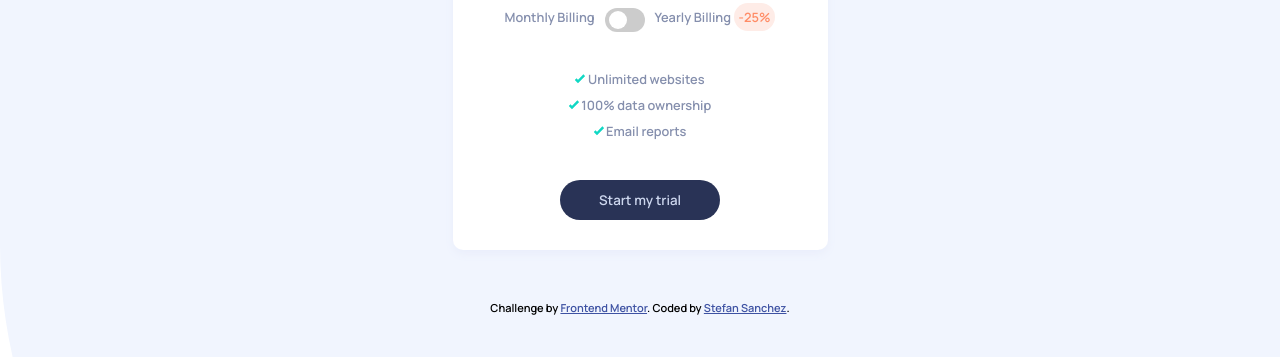
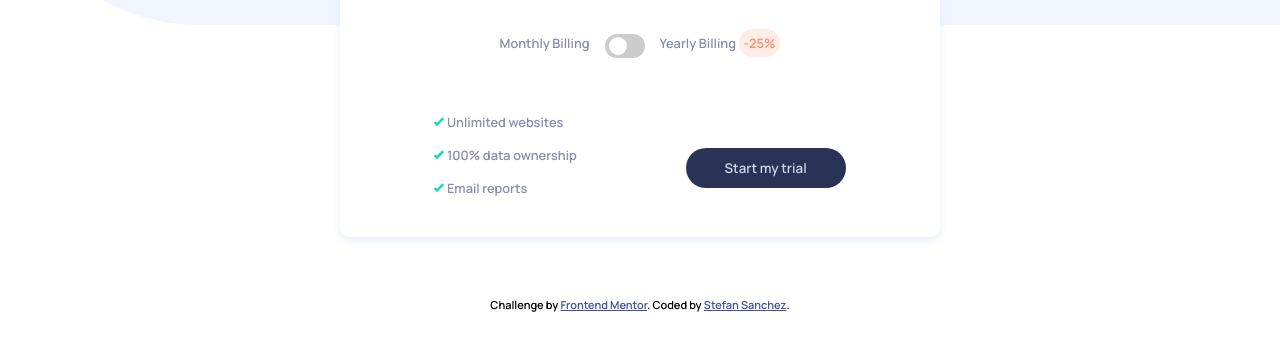
Before and after one commit to StefanSan26/interactive-pricing-component, a plain HTML site: page index.html in a window 1280 px wide. Shown: the part 443-800 px from the top of the page. Drawn offline with Linux system fonts and the light colour scheme.

Commit message:
Desktop version ready + Readme added

```diff
--- a/index.html
+++ b/index.html
@@ -36,11 +36,16 @@
 				<p class="pricing--pay__yearly">Yearly Billing <span class="pricing--pay__discount">-25%</span> </p>
 			</div>
 			<div class="info">
-				<p><span class="check"></span> Unlimited websites</p>
-				<p><span class="check"></span> 100% data ownership</p>
-				<p><span class="check"></span> Email reports</p>
-				<button type="button">Start my trial</button>
+				<div class="info--pack">
+					<p><span class="check"></span> Unlimited websites</p>
+					<p><span class="check"></span> 100% data ownership</p>
+					<p><span class="check"></span> Email reports</p>
+				</div>
+				<div class="info--btn">
+					<button type="button" class="start-trial">Start my trial</button>
+				</div>
 			</div>
+
 		</section>
 	</main>
 	<div class="attribution">
--- a/style.css
+++ b/style.css
@@ -25,16 +25,15 @@ body {
   height: 100%;
   width: 100%;
   background-image: url(./images/bg-pattern.svg);
-	background-size: 300% ;
-
+  background-size: 300%;
   background-repeat: no-repeat;
 }
 main {
-	margin-top: 50px;
+  margin-top: 60px;
   display: flex;
   flex-direction: column;
   align-items: center;
-	background-image:url(./images/pattern-circles.svg);
+  background-image: url(./images/pattern-circles.svg);
   background-size: 25vh;
   background-position: top;
   background-repeat: no-repeat;
@@ -54,25 +53,23 @@ p {
   font-size: 1rem;
   text-align: center;
 }
-.pricing{
+.pricing {
   display: flex;
   flex-direction: column;
   justify-content: center;
   text-align: center;
-	margin-top: 4rem;
-	margin-bottom: 50px;
+  margin-top: 50px;
+  margin-bottom: 60px;
   background-color: var(--White);
-	width: 375px;
-	height: fit-content;
-
-	box-shadow: 0px 4px 8px var(--Light-Grayish-Blue) ;
+  width: 90vw;
+  max-width: 600px;
+  box-shadow: 0px 4px 8px var(--Light-Grayish-Blue);
   border-radius: 10px;
 }
-.pricing--pageviews{
-	margin: 40px;
-
+.pricing--pageviews {
+  margin: 50px;
 }
-.pricing-control{
+.pricing-control {
   width: 90%;
   margin: 0 auto;
   appearance: none;
@@ -80,7 +77,7 @@ p {
   background: var(--soft-cyan);
   outline: none;
   opacity: 0.7;
-  transition: opacity .2s;
+  transition: opacity 0.2s;
   border-radius: 5px;
 }
 
@@ -88,7 +85,6 @@ p {
   opacity: 1;
 }
 .pricing-control::-webkit-slider-thumb {
-
   appearance: none;
   width: 35px;
   height: 35px;
@@ -97,51 +93,50 @@ p {
   border-radius: 50%;
 }
 
-
-.pricing--price{
+.pricing--price {
   margin-top: 2rem;
 }
-.pricing--price p{
+.pricing--price p {
   display: inline;
 }
-.pricing--pay{
+.pricing--pay {
   display: flex;
   justify-content: center;
-	margin-top: 40px;
+  margin-top: 50px;
 }
-.pricing--pay p{
-	margin: 0 10px ;
+.pricing--pay p {
+  margin: 0 15px;
 }
-.pricing--price__big{
+.pricing--price__big {
   display: inline;
   font-size: 2rem;
   font-weight: bold;
   color: var(--Dark-Desaturated-Blue);
 }
-.pricing--pay__discount{
+.pricing--pay__discount {
   background-color: var(--Light-Grayish-Red);
   color: var(--Light-Red);
   border-radius: 15px;
   padding: 5px;
 }
 
-.info{
-	margin: 30px;
+.info {
+  margin: 40px;
 }
-.check{
+.check {
   display: inline-block;
   height: 10px;
   width: 10px;
   background-image: url(./images/icon-check.svg);
-	background-size:cover;
+  background-size: cover;
   background-position: center;
   background-repeat: no-repeat;
 }
-.info p{
-	margin-top: 0.5rem;
+.info p {
+  margin-top: 15px;
 }
-.info button{
-	margin-top: 40px;
+.start-trial {
+  margin-top: 50px;
   background-color: var(--Dark-Desaturated-Blue);
   color: var(--Light-Grayish-Blue2);
   height: 40px;
@@ -149,7 +144,7 @@ p {
   border-radius: 20px;
   border: none;
 }
-.switch{
+.switch {
   position: relative;
   display: inline-block;
   width: 40px;
@@ -168,7 +163,7 @@ p {
   right: 0;
   bottom: 0;
   background-color: #ccc;
-  transition: .4s;
+  transition: 0.4s;
 }
 
 .slider:before {
@@ -179,7 +174,7 @@ p {
   left: 4px;
   bottom: 3px;
   background-color: white;
-  transition: .4s;
+  transition: 0.4s;
 }
 input:checked + .slider {
   background-color: var(--strong-cyan);
@@ -208,3 +203,16 @@ input:checked + .slider:before {
   font-size: 11px;
   text-align: center;
 }
+
+@media (min-width: 600px) {
+  .info {
+    display: inline-flex;
+    justify-content: space-around;
+  }
+	.info p{
+		text-align: left;
+	}
+	body{
+		background-size: 1500px;
+	}
+}
```
Also changed, not shown: README.md (added), images/desktop-version.png (added), images/mobile-version.png (added), 1 other file. Lines whose indentation alone changed are shown as unchanged.
